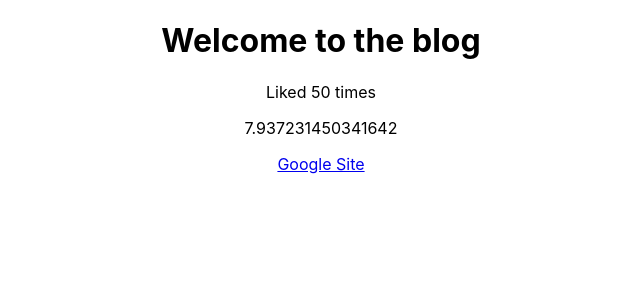
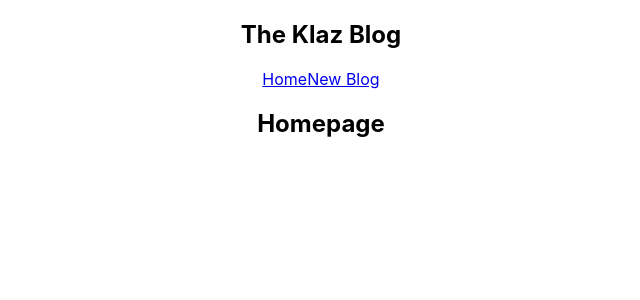
Before and after one commit to putragraha/React-Getting-Started, a React (Create React App) app: page / in a window 1280 px wide. Shown: the top 300 px of the page, without its empty margins (319-959 px from the left). Built offline with nearby package versions, Linux system fonts and the light colour scheme.

Commit message:
Multiple Components

```diff
--- a/src/App.js
+++ b/src/App.js
@@ -1,5 +1,7 @@
 import logo from './logo.svg';
 import './App.css';
+import Navbar from './navbar';
+import Home from './home';
 
 function App() {
   const title = "Welcome to the blog"
@@ -8,12 +10,9 @@
 
   return (
     <div className="App">
+      <Navbar />
       <div classsName="content">
-        <h1>{ title }</h1>
-        <p>Liked { likes } times</p>
-        <p>{ Math.random() * 10 }</p>
-
-        <a href={link}>Google Site</a>
+        <Home />
       </div>
     </div>
   );
--- /dev/null
+++ b/src/home.js
@@ -0,0 +1,9 @@
+const Home = () => {
+    return (
+        <div className="home">
+            <h2>Homepage</h2>
+        </div>
+     );
+}
+
+export default Home;
--- /dev/null
+++ b/src/navbar.js
@@ -0,0 +1,13 @@
+const Navbar = () => {
+    return (
+        <nav className="navbar">
+            <h1>The Klaz Blog</h1>
+            <div className="links">
+                <a href="/">Home</a>
+                <a href="/create">New Blog</a>
+            </div>
+        </nav>
+     );
+}
+
+export default Navbar;
```
